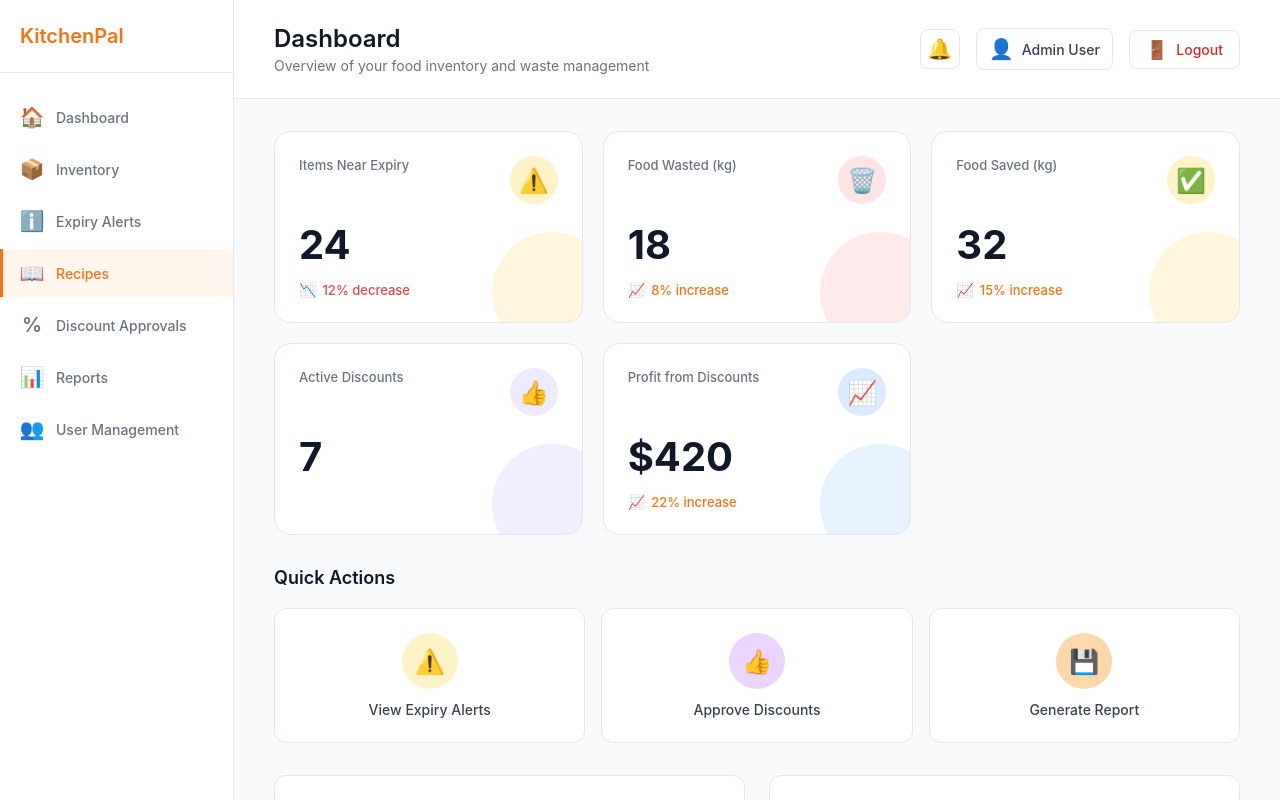
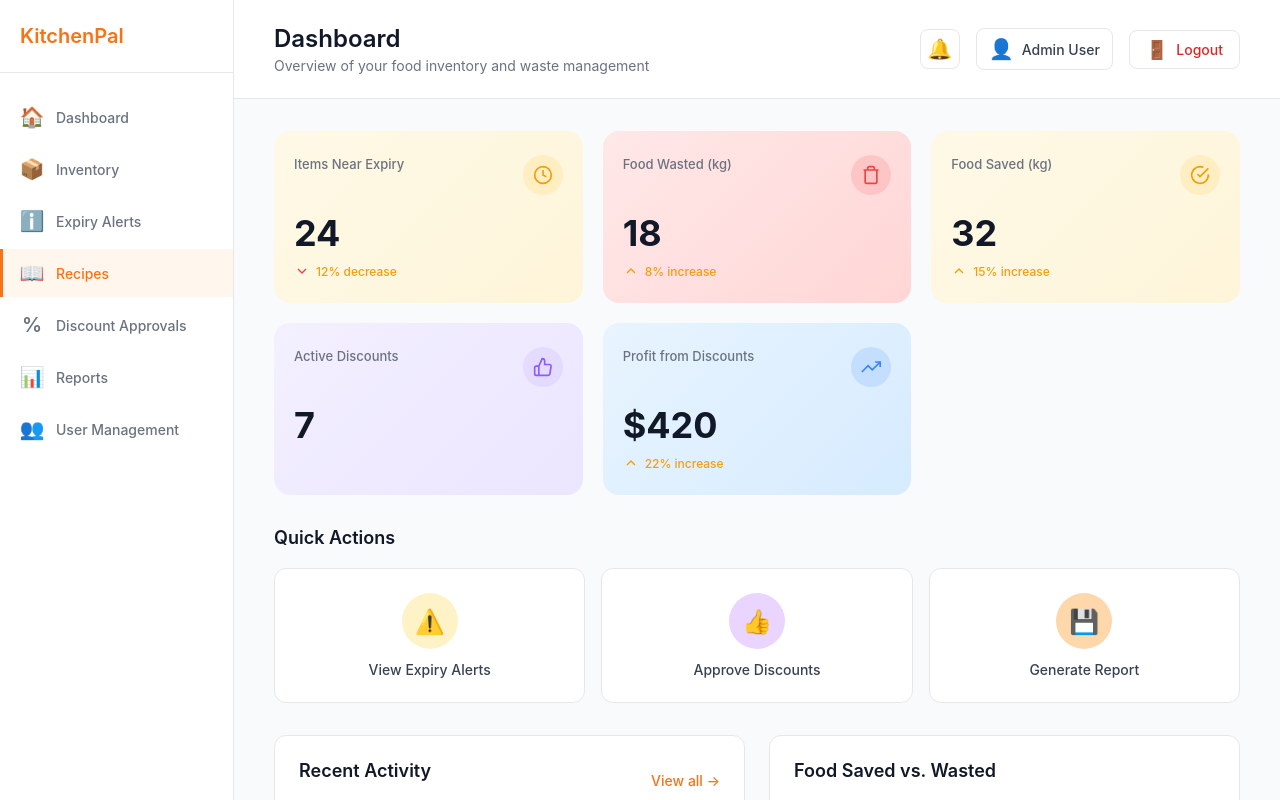
Before and after one commit to senuriperera/KitchenPal, an Angular app in the folder KitchenPal-admin/: page /recipes in a window 1280 px wide. Shown: the top 800 px of the page. Built offline with nearby package versions, Linux system fonts and the light colour scheme; sample sign-in values are in the browser's storage.

Commit message:
admin dashboard UI changes

```diff
--- a/KitchenPal-admin/src/app/features/dashboard/dashboard.component.html
+++ b/KitchenPal-admin/src/app/features/dashboard/dashboard.component.html
@@ -12,11 +12,33 @@
       <div class="stat-card yellow">
         <div class="stat-header">
           <span class="stat-label">Items Near Expiry</span>
-          <span class="stat-icon warning">⚠️</span>
+          <div class="stat-icon-wrapper yellow-icon">
+            <svg
+              width="24"
+              height="24"
+              viewBox="0 0 24 24"
+              fill="none"
+              stroke="currentColor"
+              stroke-width="2"
+            >
+              <circle cx="12" cy="12" r="10" />
+              <polyline points="12 6 12 12 16 14" />
+            </svg>
+          </div>
         </div>
         <div class="stat-value">{{ stats.itemsNearExpiry.value }}</div>
-        <div class="stat-change decrease">
-          <span class="trend-icon">📉</span>
+        <div class="stat-trend">
+          <svg
+            class="trend-arrow down"
+            width="16"
+            height="16"
+            viewBox="0 0 24 24"
+            fill="none"
+            stroke="currentColor"
+            stroke-width="2"
+          >
+            <polyline points="18 15 12 9 6 15" />
+          </svg>
           <span class="trend-text"
             >{{ stats.itemsNearExpiry.change }}% decrease</span
           >
@@ -27,11 +49,35 @@
       <div class="stat-card red">
         <div class="stat-header">
           <span class="stat-label">Food Wasted (kg)</span>
-          <span class="stat-icon trash">🗑️</span>
+          <div class="stat-icon-wrapper red-icon">
+            <svg
+              width="24"
+              height="24"
+              viewBox="0 0 24 24"
+              fill="none"
+              stroke="currentColor"
+              stroke-width="2"
+            >
+              <polyline points="3 6 5 6 21 6" />
+              <path
+                d="M19 6v14a2 2 0 0 1-2 2H7a2 2 0 0 1-2-2V6m3 0V4a2 2 0 0 1 2-2h4a2 2 0 0 1 2 2v2"
+              />
+            </svg>
+          </div>
         </div>
         <div class="stat-value">{{ stats.foodWasted.value }}</div>
-        <div class="stat-change increase">
-          <span class="trend-icon">📈</span>
+        <div class="stat-trend">
+          <svg
+            class="trend-arrow up"
+            width="16"
+            height="16"
+            viewBox="0 0 24 24"
+            fill="none"
+            stroke="currentColor"
+            stroke-width="2"
+          >
+            <polyline points="18 15 12 9 6 15" />
+          </svg>
           <span class="trend-text"
             >{{ stats.foodWasted.change }}% increase</span
           >
@@ -42,11 +88,33 @@
       <div class="stat-card green">
         <div class="stat-header">
           <span class="stat-label">Food Saved (kg)</span>
-          <span class="stat-icon check">✅</span>
+          <div class="stat-icon-wrapper green-icon">
+            <svg
+              width="24"
+              height="24"
+              viewBox="0 0 24 24"
+              fill="none"
+              stroke="currentColor"
+              stroke-width="2"
+            >
+              <path d="M22 11.08V12a10 10 0 1 1-5.93-9.14" />
+              <polyline points="22 4 12 14.01 9 11.01" />
+            </svg>
+          </div>
         </div>
         <div class="stat-value">{{ stats.foodSaved.value }}</div>
-        <div class="stat-change increase">
-          <span class="trend-icon">📈</span>
+        <div class="stat-trend">
+          <svg
+            class="trend-arrow up"
+            width="16"
+            height="16"
+            viewBox="0 0 24 24"
+            fill="none"
+            stroke="currentColor"
+            stroke-width="2"
+          >
+            <polyline points="18 15 12 9 6 15" />
+          </svg>
           <span class="trend-text">{{ stats.foodSaved.change }}% increase</span>
         </div>
       </div>
@@ -55,7 +123,20 @@
       <div class="stat-card purple">
         <div class="stat-header">
           <span class="stat-label">Active Discounts</span>
-          <span class="stat-icon thumbs">👍</span>
+          <div class="stat-icon-wrapper purple-icon">
+            <svg
+              width="24"
+              height="24"
+              viewBox="0 0 24 24"
+              fill="none"
+              stroke="currentColor"
+              stroke-width="2"
+            >
+              <path
+                d="M14 9V5a3 3 0 0 0-3-3l-4 9v11h11.28a2 2 0 0 0 2-1.7l1.38-9a2 2 0 0 0-2-2.3zM7 22H4a2 2 0 0 1-2-2v-7a2 2 0 0 1 2-2h3"
+              />
+            </svg>
+          </div>
         </div>
         <div class="stat-value">{{ stats.activeDiscounts.value }}</div>
       </div>
@@ -64,11 +145,33 @@
       <div class="stat-card blue">
         <div class="stat-header">
           <span class="stat-label">Profit from Discounts</span>
-          <span class="stat-icon chart">📈</span>
+          <div class="stat-icon-wrapper blue-icon">
+            <svg
+              width="24"
+              height="24"
+              viewBox="0 0 24 24"
+              fill="none"
+              stroke="currentColor"
+              stroke-width="2"
+            >
+              <polyline points="23 6 13.5 15.5 8.5 10.5 1 18" />
+              <polyline points="17 6 23 6 23 12" />
+            </svg>
+          </div>
         </div>
         <div class="stat-value">${{ stats.profitFromDiscounts.value }}</div>
-        <div class="stat-change increase">
-          <span class="trend-icon">📈</span>
+        <div class="stat-trend">
+          <svg
+            class="trend-arrow up"
+            width="16"
+            height="16"
+            viewBox="0 0 24 24"
+            fill="none"
+            stroke="currentColor"
+            stroke-width="2"
+          >
+            <polyline points="18 15 12 9 6 15" />
+          </svg>
           <span class="trend-text"
             >{{ stats.profitFromDiscounts.change }}% increase</span
           >
--- a/KitchenPal-admin/src/app/features/dashboard/dashboard.component.scss
+++ b/KitchenPal-admin/src/app/features/dashboard/dashboard.component.scss
@@ -15,49 +15,36 @@
 }
 
 .stat-card {
-  background: white;
   border-radius: 16px;
-  padding: 24px;
-  border: 1px solid #e5e7eb;
+  padding: 24px 20px;
   position: relative;
   overflow: hidden;
   transition: transform 0.2s, box-shadow 0.2s;
+  border: none;
 
   &:hover {
     transform: translateY(-2px);
-    box-shadow: 0 4px 12px rgba(0, 0, 0, 0.08);
+    box-shadow: 0 8px 16px rgba(0, 0, 0, 0.1);
   }
 
-  &::after {
-    content: '';
-    position: absolute;
-    right: -30px;
-    bottom: -30px;
-    width: 120px;
-    height: 120px;
-    border-radius: 50%;
-    opacity: 0.15;
-    z-index: 0;
+  &.yellow {
+    background: linear-gradient(135deg, #fef9e7 0%, #fef5d9 100%);
   }
 
-  &.yellow::after {
-    background: #fbbf24;
+  &.red {
+    background: linear-gradient(135deg, #ffe8e8 0%, #ffd6d6 100%);
   }
 
-  &.red::after {
-    background: #f87171;
+  &.green {
+    background: linear-gradient(135deg, #fef9e7 0%, #fef5d9 100%);
   }
 
-  &.green::after {
-    background: #fbbf24;
+  &.purple {
+    background: linear-gradient(135deg, #f3f0ff 0%, #ebe5ff 100%);
   }
 
-  &.purple::after {
-    background: #a78bfa;
-  }
-
-  &.blue::after {
-    background: #60a5fa;
+  &.blue {
+    background: linear-gradient(135deg, #e8f4ff 0%, #d6ebff 100%);
   }
 }
 
@@ -65,9 +52,7 @@
   display: flex;
   justify-content: space-between;
   align-items: flex-start;
-  margin-bottom: 16px;
-  position: relative;
-  z-index: 1;
+  margin-bottom: 20px;
 }
 
 .stat-label {
@@ -75,69 +60,76 @@
   color: #6b7280;
   font-weight: 500;
   line-height: 1.4;
-  max-width: 60%;
+  flex: 1;
 }
 
-.stat-icon {
-  width: 48px;
-  height: 48px;
+.stat-icon-wrapper {
+  width: 40px;
+  height: 40px;
   border-radius: 50%;
   display: flex;
   align-items: center;
   justify-content: center;
-  font-size: 24px;
-  position: relative;
-  z-index: 1;
+  flex-shrink: 0;
 
-  &.warning {
-    background: #fef3c7;
+  svg {
+    width: 20px;
+    height: 20px;
   }
 
-  &.trash {
-    background: #ffe4e6;
+  &.yellow-icon {
+    background: rgba(251, 191, 36, 0.15);
+    color: #f59e0b;
   }
 
-  &.check {
-    background: #fef3c7;
+  &.red-icon {
+    background: rgba(239, 68, 68, 0.15);
+    color: #ef4444;
   }
 
-  &.thumbs {
-    background: #ede9fe;
+  &.green-icon {
+    background: rgba(251, 191, 36, 0.15);
+    color: #f59e0b;
   }
 
-  &.chart {
-    background: #dbeafe;
+  &.purple-icon {
+    background: rgba(167, 139, 250, 0.15);
+    color: #8b5cf6;
+  }
+
+  &.blue-icon {
+    background: rgba(59, 130, 246, 0.15);
+    color: #3b82f6;
   }
 }
 
 .stat-value {
-  font-size: 40px;
+  font-size: 36px;
   font-weight: 700;
   color: #111827;
   margin-bottom: 12px;
-  position: relative;
-  z-index: 1;
+  line-height: 1;
 }
 
-.stat-change {
+.stat-trend {
   display: flex;
   align-items: center;
   gap: 6px;
-  font-size: 13px;
-  font-weight: 500;
-  position: relative;
-  z-index: 1;
+  font-size: 12px;
+  color: #f59e0b;
 
-  &.increase {
-    color: #f97316;
-  }
+  .trend-arrow {
+    width: 16px;
+    height: 16px;
 
-  &.decrease {
-    color: #ef4444;
-  }
+    &.up {
+      color: #f59e0b;
+    }
 
-  .trend-icon {
-    font-size: 14px;
+    &.down {
+      color: #ef4444;
+      transform: rotate(180deg);
+    }
   }
 
   .trend-text {
```
